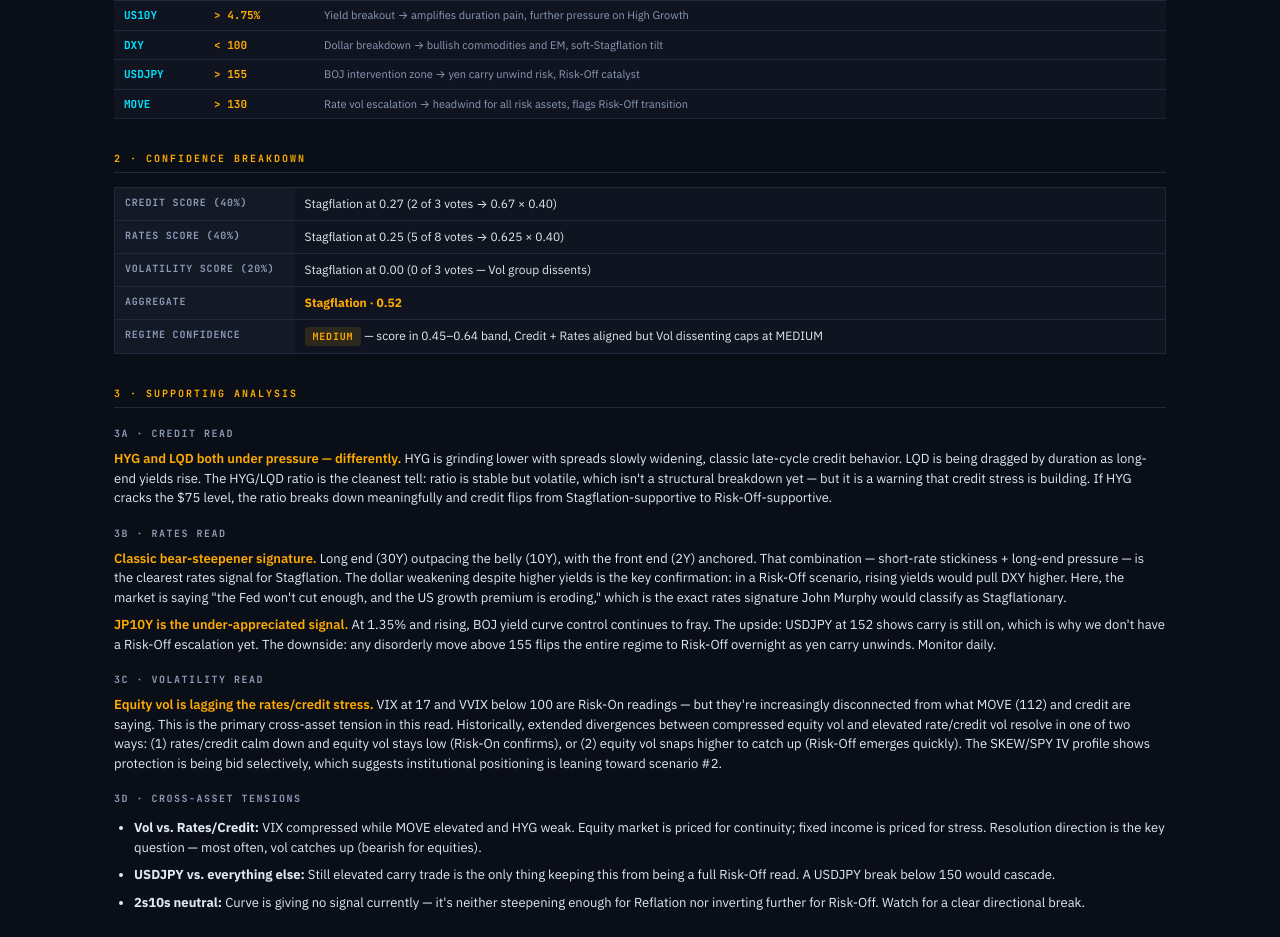
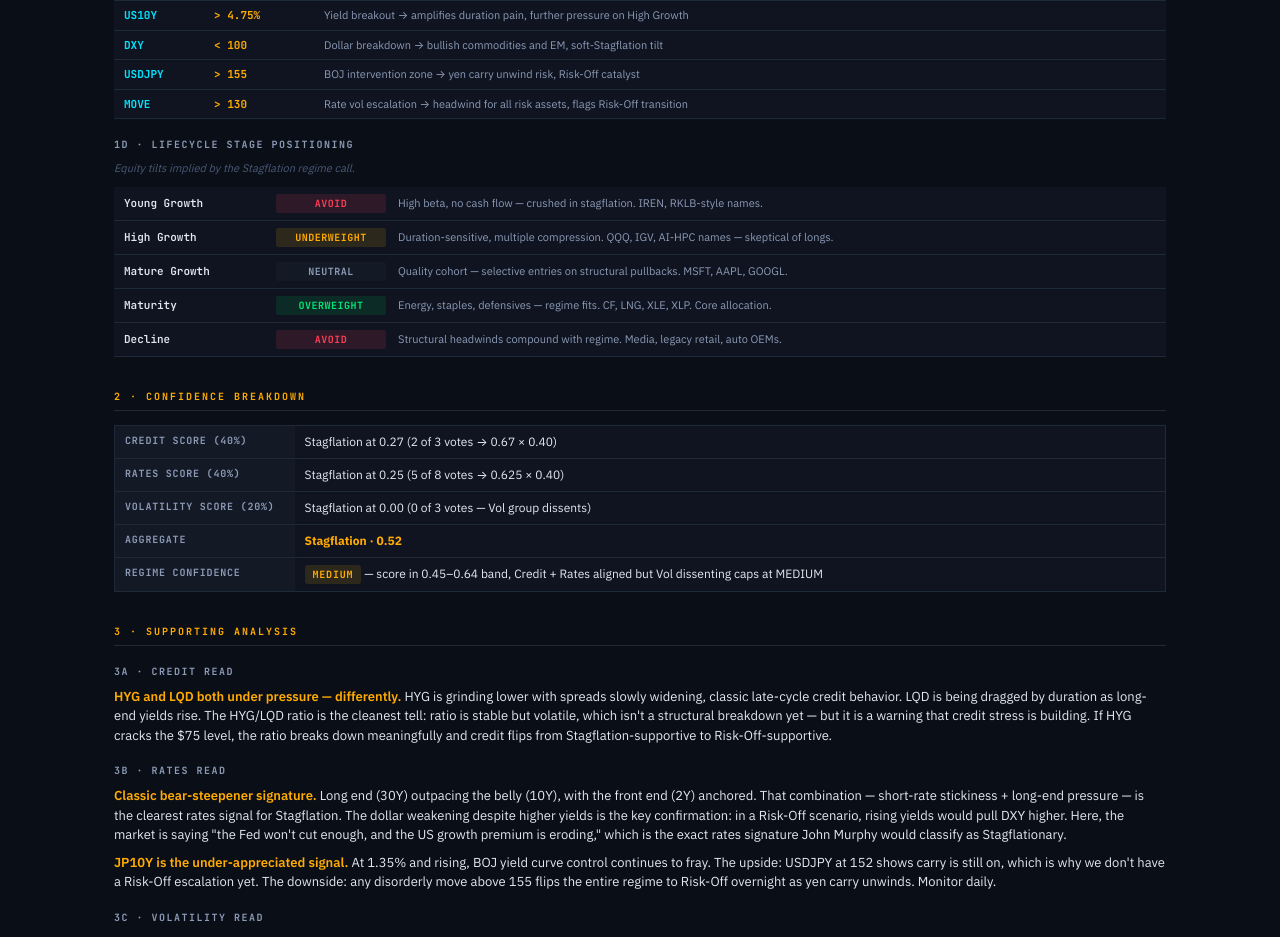
Before and after one commit to bmikes33/SMB-LLC-Macro-Dashboard, a plain HTML site: page reports/MACRO_2026-04-17_0830.html in a window 1280 px wide. Shown: the part 1120-2057 px from the top of the page. Drawn offline with Linux system fonts and the light colour scheme.

Commit message:
Add files via upload

```diff
--- a/reports/MACRO_2026-04-17_0830.html
+++ b/reports/MACRO_2026-04-17_0830.html
@@ -84,6 +84,18 @@ tr:last-child td { border-bottom:none; }
 .threshold-level { font-family:var(--font-mono); font-size:11px; font-weight:700; color:var(--regime-accent); width:100px; }
 .threshold-signal { font-size:11px; color:var(--text-secondary); flex:1; }
 
+/* Stage Positioning */
+.stage-row { display:flex; align-items:center; gap:12px; padding:7px 10px; border-bottom:1px solid var(--border); background:var(--bg-secondary); }
+.stage-row:last-child { border-bottom:none; }
+.stage-name { font-family:var(--font-mono); font-size:11px; font-weight:600; color:var(--text-primary); width:140px; }
+.stage-bias { font-family:var(--font-mono); font-size:10px; font-weight:700; letter-spacing:.5px; text-transform:uppercase; width:110px; padding:2px 8px; border-radius:2px; text-align:center; }
+.stage-note { font-size:11px; color:var(--text-secondary); flex:1; }
+.bias-favored     { color:var(--accent);  background:var(--accent-dim); }
+.bias-overweight  { color:var(--green);   background:var(--green-dim); }
+.bias-neutral     { color:var(--text-secondary); background:var(--bg-tertiary); }
+.bias-underweight { color:var(--amber);   background:var(--amber-dim); }
+.bias-avoid       { color:var(--red);     background:var(--red-dim); }
+
 .report-footer { margin-top:40px; padding-top:16px; border-top:1px solid var(--border); font-family:var(--font-mono); font-size:10px; color:var(--text-muted); letter-spacing:.5px; text-align:center; }
 </style>
 </head>
@@ -167,6 +179,34 @@ tr:last-child td { border-bottom:none; }
   <span class="threshold-signal">Rate vol escalation → headwind for all risk assets, flags Risk-Off transition</span>
 </div>
 
+<div class="subsection-heading">1D · Lifecycle Stage Positioning</div>
+<div class="section-note">Equity tilts implied by the Stagflation regime call.</div>
+<div class="stage-row">
+  <span class="stage-name">Young Growth</span>
+  <span class="stage-bias bias-avoid">AVOID</span>
+  <span class="stage-note">High beta, no cash flow — crushed in stagflation. IREN, RKLB-style names.</span>
+</div>
+<div class="stage-row">
+  <span class="stage-name">High Growth</span>
+  <span class="stage-bias bias-underweight">UNDERWEIGHT</span>
+  <span class="stage-note">Duration-sensitive, multiple compression. QQQ, IGV, AI-HPC names — skeptical of longs.</span>
+</div>
+<div class="stage-row">
+  <span class="stage-name">Mature Growth</span>
+  <span class="stage-bias bias-neutral">NEUTRAL</span>
+  <span class="stage-note">Quality cohort — selective entries on structural pullbacks. MSFT, AAPL, GOOGL.</span>
+</div>
+<div class="stage-row">
+  <span class="stage-name">Maturity</span>
+  <span class="stage-bias bias-overweight">OVERWEIGHT</span>
+  <span class="stage-note">Energy, staples, defensives — regime fits. CF, LNG, XLE, XLP. Core allocation.</span>
+</div>
+<div class="stage-row">
+  <span class="stage-name">Decline</span>
+  <span class="stage-bias bias-avoid">AVOID</span>
+  <span class="stage-note">Structural headwinds compound with regime. Media, legacy retail, auto OEMs.</span>
+</div>
+
 <!-- SECTION 2: CONFIDENCE BREAKDOWN -->
 <div class="section-heading">2 · Confidence Breakdown</div>
 <table>
```
Also changed, not shown: reports/index.json (+7 -0 lines).
